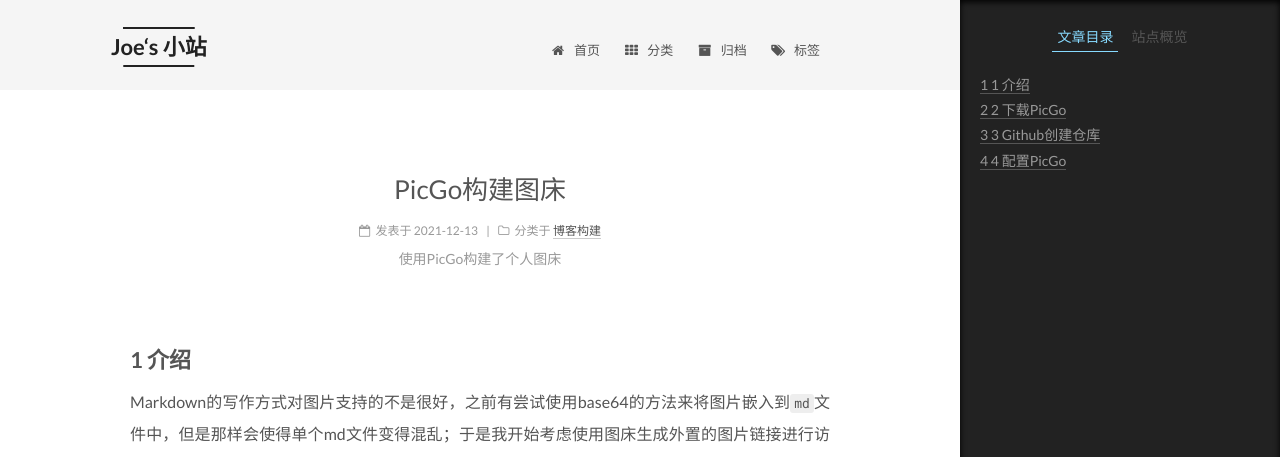
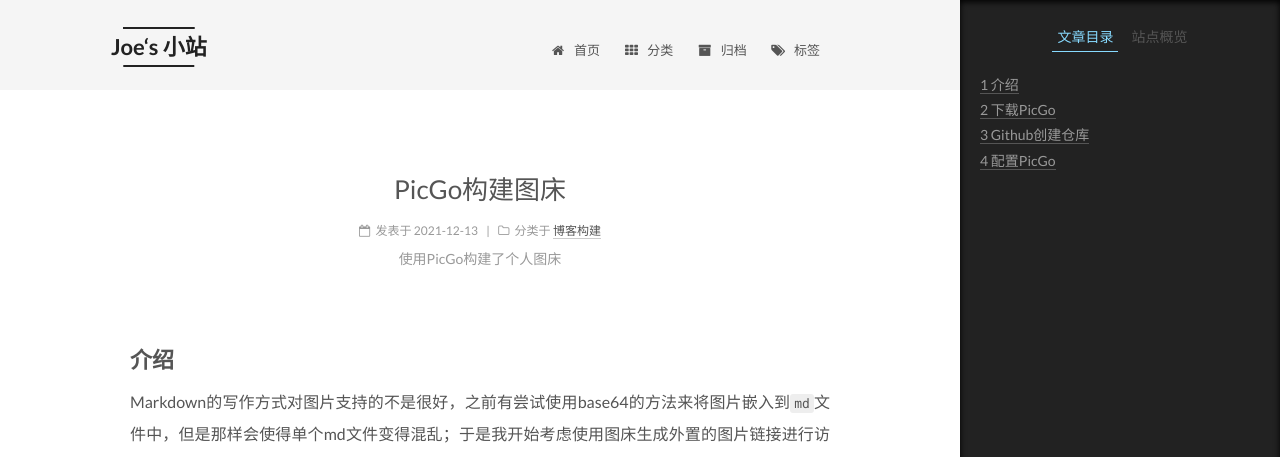
Before and after one commit to qqqjoe/qqqjoe.github.io, a Jekyll site: the page built from _posts/2021-12-13-PicGo构建图床.md, in a window 1280 px wide and 1400 px high. Shown: the top 457 px of the window. Built offline with Jekyll 4.4.1, drawn with Linux system fonts in a browser that asks for light colours; some of the changed text lies outside the part shown.

Commit message:
first commit

```diff
--- a/_posts/2021-12-13-PicGo构建图床.md
+++ b/_posts/2021-12-13-PicGo构建图床.md
@@ -6,7 +6,7 @@ categories:
 tags:
 ---
 
-## 1 介绍
+## 介绍
 
 Markdown的写作方式对图片支持的不是很好，之前有尝试使用base64的方法来将图片嵌入到`md`文件中，但是那样会使得单个md文件变得混乱；于是我开始考虑使用图床生成外置的图片链接进行访问。
 
@@ -19,7 +19,7 @@ Markdown的写作方式对图片支持的不是很好，之前有尝试使用bas
 下面放一张图，高兴一下。
 <img style="width:50%;height:50%" src="https://raw.githubusercontent.com/qqqjoe/imageRepo/master/%E6%88%AA%E5%B1%8F2021-12-13%20%E4%B8%8B%E5%8D%884.53.18.png"  alt="展示" align=center />
 
-## 2 下载PicGo
+## 下载PicGo
 
 PicGo是同时支持`Windows`+`MacOS`的开源软件
 
@@ -32,7 +32,7 @@ PicGo是同时支持`Windows`+`MacOS`的开源软件
 `PicGo`的工作窗口如下图
 <img src="https://raw.githubusercontent.com/qqqjoe/imageRepo/master/%E6%88%AA%E5%B1%8F2021-12-13%20%E4%B8%8B%E5%8D%886.28.34.png"/>
 
-## 3 Github创建仓库
+## Github创建仓库
 
 `PicGo`只是一个上传的客户端，图片文件最终需要保存在`Github`的仓库中，因此需要创建新的仓库。
 
@@ -53,7 +53,7 @@ PicGo是同时支持`Windows`+`MacOS`的开源软件
 
     * 复制生成的`Token`，需要注意的是，`Token`只能看到一次，因此需要妥善保存
 
-## 4 配置PicGo
+## 配置PicGo
 
 * 打开设置界面，输入刚才创建的仓库名、分支名、`Token`即可完成配置
 <img src="https://raw.githubusercontent.com/qqqjoe/imageRepo/master/202112131850375.png"/>
```
